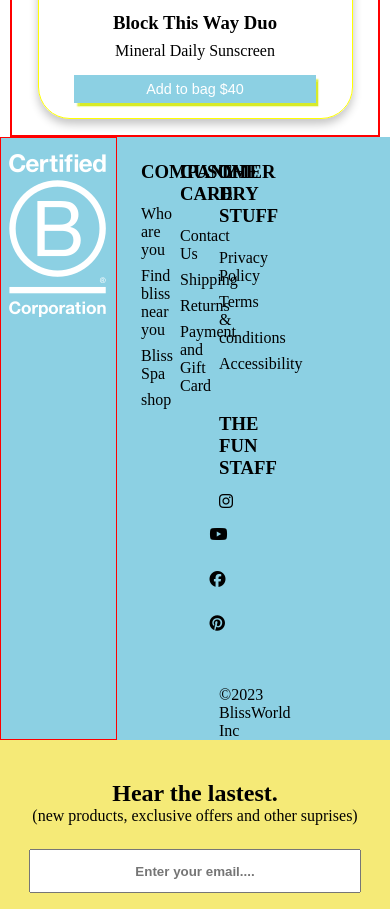
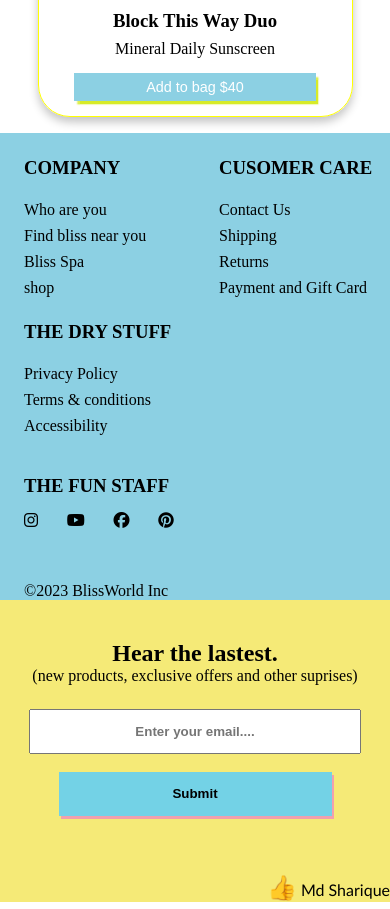
Before and after one commit to Sharique9199/blissworld, a React (Create React App) app: page /setkits in a window 390 px wide. Shown: the part 3820-4729 px from the top of the page. Built offline with nearby package versions, Linux system fonts and the light colour scheme.

Commit message:
responsive in header part and home page

```diff
--- a/src/Page/AddToCart/AddToCart.jsx
+++ b/src/Page/AddToCart/AddToCart.jsx
@@ -45,7 +45,7 @@
                             alt="" />
                     </div>
                     <div>
-                        <h3>Total:$521</h3>
+                        <h3>Total:$000</h3>
                         <p>Shipping & taxes calculated at checkout</p>
                         <Link to='/checkout'><button id={style.checkout}>checkout</button></Link>
                     </div>
--- a/src/Page/Home/Home.jsx
+++ b/src/Page/Home/Home.jsx
@@ -37,7 +37,7 @@
                     }
                 </div>
 
-                {/* <div className={style1.bigCardBox}>
+                <div className={style1.bigCardBox}>
                     <div className={style1.bothBigCardBox}>
                         <div>
                             <img src="https://cdn11.bigcommerce.com/s-9p889rxpkb/images/stencil/original/image-manager/twintout-l-s.jpg" alt="" />
@@ -61,7 +61,7 @@
                         <button>SHOP BACKHAND BREAKDOWN</button>
 
                     </div>
-                </div> */}
+                </div>
 
                 <TitleInfo title={myData[1].main_title} info={myData[1].info} />
 
@@ -87,10 +87,10 @@
                     <p >Your daily dose of happiness, unfiltered.</p>
                 </div>
 
-                {/* <div className={style1.oneImgDiv}>
+                <div className={style1.oneImgDiv}>
                     <img src="https://tubular-queijadas-b99c86.netlify.app/static/media/snap.713b999f51fb079690cc.PNG" alt="" />
 
-                </div> */}
+                </div>
 
 
                 {/* <div style={{ display: 'flex', color: 'red', flexDirection: val ? 'column' : 'row' }}>
--- a/src/Page/Home/Home.module.css
+++ b/src/Page/Home/Home.module.css
@@ -97,5 +97,33 @@
 }
 
 .oneImgDiv img {
+    width: 100%;
     margin: 0 auto;
 }
+@media only screen and (max-width: 480px){
+
+    .bigCardBox{
+
+        flex-direction: column;
+
+    }
+    .bothBigCardBox {
+        width: 100%;
+    }
+
+.bothBigCardBox>div img {
+    padding: 2.5rem 1rem;
+    /* padding: 5rem; */
+}
+
+.cardBoxDetails {
+    width: 85%;
+    padding: 2.5rem 1rem;
+    top: 78%;
+}
+
+.bothBigCardBox>button {
+    width: 65%;
+}
+
+}
--- a/src/Page/PopUpCart/PopUpCart.module.css
+++ b/src/Page/PopUpCart/PopUpCart.module.css
@@ -1,10 +1,5 @@
 .mainPopUpContainer {
-    /* width: 100%;
-    height: 100%;
-    position: fixed;
-    background-color: black;
-    opacity: 0.8;
-    z-index: 6; */
+
     display: flex;
     justify-content: center;
     align-items: center;
@@ -13,7 +8,7 @@
     position: fixed;
     z-index: 50;
     overflow: hidden;
-    background-color:  rgba(0, 0, 0, 0.7);
+    background-color: rgba(0, 0, 0, 0.7);
     inset: 0px;
 }
 
@@ -23,11 +18,12 @@
     top: 50%;
     left: 50%;
     transform: translate(-50%, -50%);
-    border: 2px solid red;
+    /* border: 2px solid red; */
     z-index: 6;
     background-color: #ffffff;
     opacity: 5 !important;
     border-radius: 10px;
+    box-shadow: 3px 3px rgba(147, 65, 65, 0.5);
 
 }
 
@@ -183,10 +179,10 @@
 }
 
 /* Responsive start */
-@media only screen and (max-width: 480px)  {
+@media only screen and (max-width: 480px) {
     .popupContainer {
         width: 85%;
-        background-color: red;
+        /* background-color: red; */
 
 
     }
--- a/src/components/CartItems/CartItems.jsx
+++ b/src/components/CartItems/CartItems.jsx
@@ -28,9 +28,9 @@
         setCart(removeCart);
         localStorage.setItem('blissworld_cart', JSON.stringify(removeCart));
         toast.success("Item removed successfully");
-        navigate(0);
+        // navigate(0);
     }
-    console.log(JSON.parse(localStorage.getItem('blissworld_cart')),"from local storage");
+    // console.log(JSON.parse(localStorage.getItem('blissworld_cart')),"from local storage");
 
     //decrementHandler
     const decrementHandler = () => {
--- a/src/components/Footer/Footer.module.css
+++ b/src/components/Footer/Footer.module.css
@@ -96,21 +96,22 @@
         }
         .footerfirstCol{
             width: 100%;
-            display: flex;
-            flex-wrap: wrap-reverse;
-            /* display: grid;
-            grid-template-columns: repeat(2,1fr);  */
+            display: grid;
+            grid-template-columns: repeat(2,1fr);
         }
         .footerElementDiv:first-child{
-            width: 30%;
-            border: 1px solid red;
+            display:none;
         }
-        .footerElementDiv:first-child>img{
-                display: flex;
-                margin: auto;
-                margin-left: -5.0rem;
-            /* display: none;*/
+        .footerElementDiv:nth-child(2){
+           width: 100%;
         }
+        .footerElementDiv:nth-child(3){
+            width: 100%;
+         }
+         .footerElementDiv:nth-child(4){
+            width: 100%;
+
+         }
         .footerElementDiv {
             width:10%;
 
--- a/src/components/Header/Header.jsx
+++ b/src/components/Header/Header.jsx
@@ -7,7 +7,7 @@
 import BagPopUp from '../BagPopUp/BagPopUp'
 import { useState } from 'react'
 import {GiHamburgerMenu} from 'react-icons/gi'
-
+import {ImCross} from 'react-icons/im'
 const navigation = [
     {
         name: 'Home',
@@ -41,6 +41,8 @@
 
 
 export function Header() {
+
+    const [isMobile,setIsMobile]=useState(false);
 
     const [showCart,setShowCart]=useState(false)
     const [cart] = useCart();
@@ -83,7 +85,8 @@
                     </div>
                 </div>
             </div>
-            <div className={style.headerCardAllBtn}>
+            {/* {style.headerCardAllBtn} */}
+            <div className={style.headerCardAllBtn } id= {isMobile ?'open':''}>
                 {
                     navigation.map((navigation) => {
                         return (
@@ -103,7 +106,12 @@
 
             </div>
             <div className={style.hamburContainer}>
-                <GiHamburgerMenu className={style.hamburIcon}/>
+
+                <GiHamburgerMenu className={style.hamburIcon} onClick={()=>{
+                    setIsMobile(!isMobile)
+                }}/>
+
+
             </div>
         </div>
     )
--- a/src/components/Header/Header.module.css
+++ b/src/components/Header/Header.module.css
@@ -155,8 +155,22 @@
         font-size: 2rem;
     }
     .headerCardAllBtn{
+        width: 100%;
         display: none;
+        flex-direction: column;
+        flex-wrap: wrap;
+        align-items: center;
+        /* display: none; */
+        position: absolute;
+        top: 100%;
+        background-color: red;
+        /* display: none; */
+    filter: blur(0.5);
 
+
+    }
+    #open{
+        display: flex;
     }
 }
 
--- a/src/components/PageContainer/PageContainer.module.css
+++ b/src/components/PageContainer/PageContainer.module.css
@@ -1,12 +1,6 @@
 .main_CardContainer {
     max-width: 95%;
     margin: auto;
-    /* display: grid;
-    grid-template-columns: repeat(4, 1fr); */
-    border: 2px solid red;
-    /* cursor: pointer;*/
-    /* background-color: red; */
-
     display: flex;
     justify-content: center;
     flex-wrap: wrap;
```
